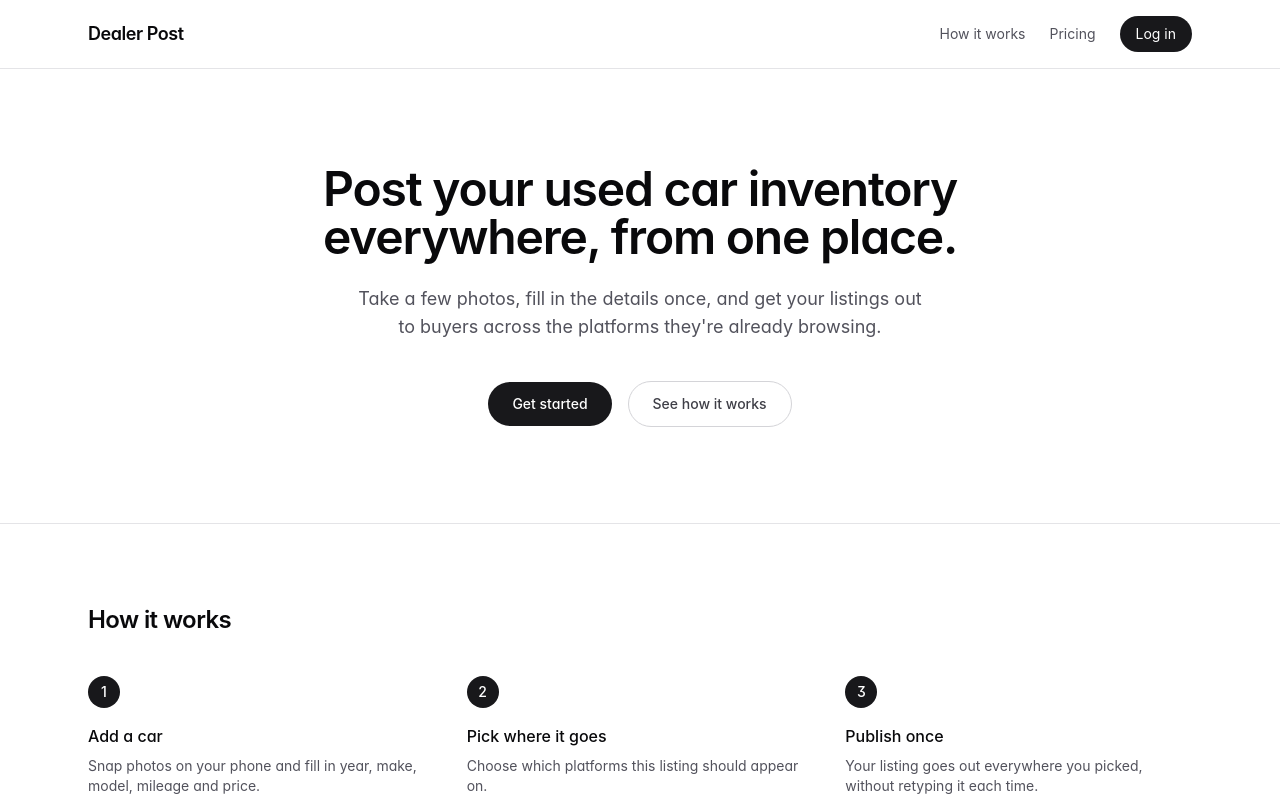
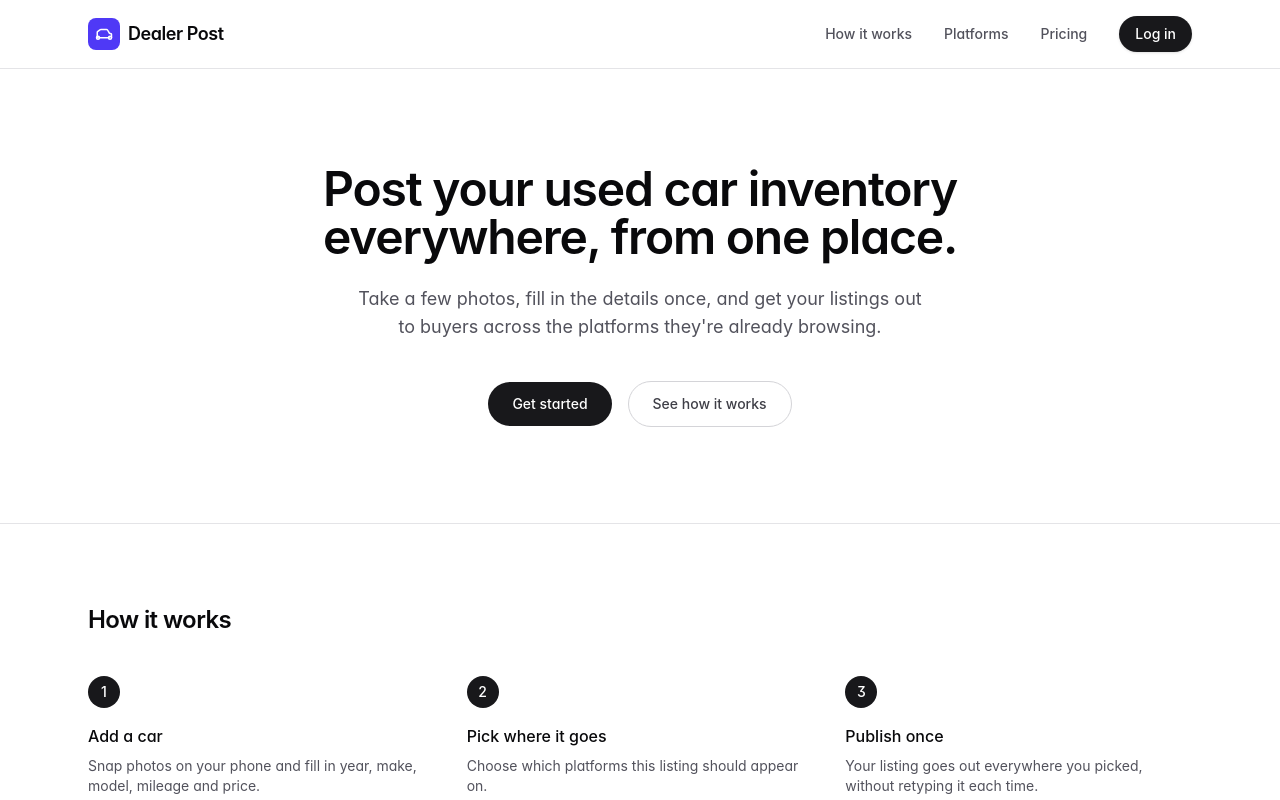
Before and after one commit to xenpain-source/dealer-post, a Next.js app: page / in a window 1280 px wide. Shown: the top 800 px of the page. Built offline with nearby package versions, Linux system fonts and the light colour scheme.

Commit message:
Update SiteHeader.tsx

```diff
--- a/components/marketing/SiteHeader.tsx
+++ b/components/marketing/SiteHeader.tsx
@@ -2,30 +2,50 @@ import Link from "next/link";
 
 export function SiteHeader() {
   return (
-    <header className="border-b border-zinc-200">
+    <header className="sticky top-0 z-40 border-b border-zinc-200 bg-white/80 backdrop-blur-md">
       <div className="mx-auto flex max-w-6xl items-center justify-between px-6 py-4">
         <Link
           href="/"
-          className="text-lg font-semibold tracking-tight whitespace-nowrap"
+          className="flex items-center gap-2 text-lg font-semibold tracking-tight whitespace-nowrap"
         >
+          <span className="flex h-8 w-8 items-center justify-center rounded-lg bg-indigo-600 text-white">
+            <svg
+              viewBox="0 0 24 24"
+              fill="none"
+              className="h-4.5 w-4.5"
+              stroke="currentColor"
+              strokeWidth="2"
+              strokeLinecap="round"
+              strokeLinejoin="round"
+            >
+              <path d="M5 17h14M6 17a2 2 0 1 1-4 0 2 2 0 0 1 4 0Zm16 0a2 2 0 1 1-4 0 2 2 0 0 1 4 0Z" />
+              <path d="M3 17V9.6a1 1 0 0 1 .4-.8l3.2-2.4a2 2 0 0 1 1.2-.4h7.4a2 2 0 0 1 1.7 1l2.4 4 2.1.7a1 1 0 0 1 .6.9V17" />
+            </svg>
+          </span>
           Dealer Post
         </Link>
-        <nav className="flex items-center gap-3 text-sm text-zinc-600 sm:gap-6">
+        <nav className="flex items-center gap-3 text-sm font-medium text-zinc-600 sm:gap-8">
           <Link
             href="/#how-it-works"
-            className="hidden hover:text-zinc-900 sm:inline"
+            className="hidden transition-colors hover:text-zinc-900 sm:inline"
           >
             How it works
           </Link>
           <Link
+            href="/#platforms"
+            className="hidden transition-colors hover:text-zinc-900 sm:inline"
+          >
+            Platforms
+          </Link>
+          <Link
             href="/#pricing"
-            className="hidden hover:text-zinc-900 sm:inline"
+            className="hidden transition-colors hover:text-zinc-900 sm:inline"
           >
             Pricing
           </Link>
           <Link
             href="/login"
-            className="rounded-full bg-zinc-900 px-4 py-2 text-white hover:bg-zinc-700"
+            className="rounded-full bg-zinc-900 px-4 py-2 text-white shadow-sm transition-colors hover:bg-indigo-600"
           >
             Log in
           </Link>
```
